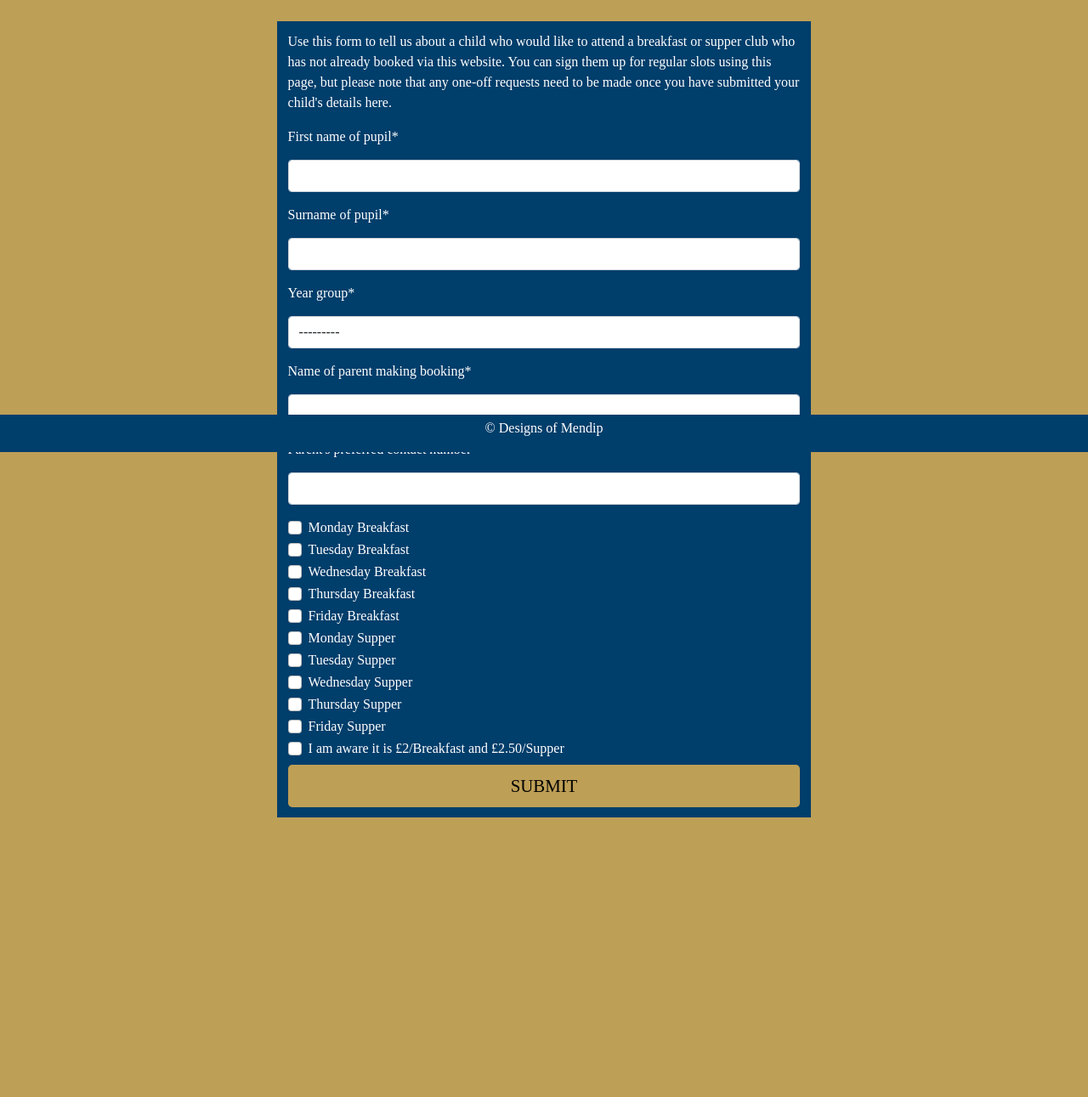
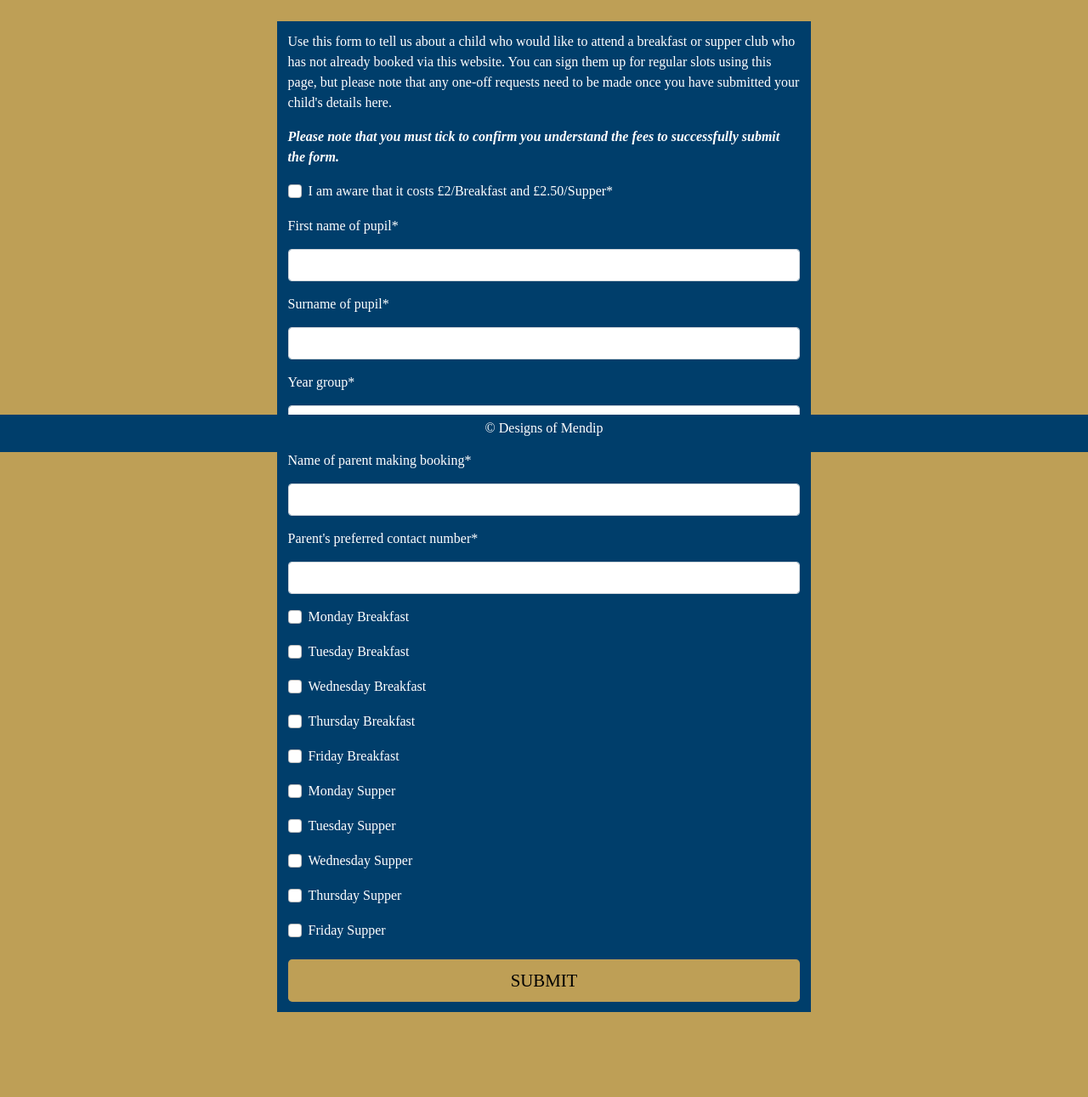
Before and after one commit to MandyHole/school-clubs, a Django app: page /add_pupil/ in a window 1280 px wide. Shown: the part 268-1559 px from the top of the page at 85% size. Before the commit the page ends 1230 px from the top, so only its background shows below. Run offline with Django 3.2, Linux system fonts and the light colour scheme; the visitor is signed in with stand-in values (Sample User, id 1); some libraries are stand-ins or nearby versions; some web fonts are replaced.

Commit message:
Fix issue with Add Pupil Validation

```diff
--- a/pupils/forms.py
+++ b/pupils/forms.py
@@ -12,6 +12,7 @@
     class Meta:
         model = Pupil
         fields = (
+            'confirmation',
             'first_name_of_pupil',
             'surname_of_pupil',
             'year_gp',
@@ -27,7 +28,6 @@
             's_wed',
             's_thurs',
             's_fri',
-            'confirmation',
             )
 
     def __init__(self, *args, **kwargs):
@@ -35,6 +35,7 @@
         self.fields['b_mon'].legend = "Select your regular slots"
 
     def clean_confirmation(self):
+        print("This is from the forms page")
         confirmation = self.cleaned_data.get('confirmation')
         if confirmation is False:
             raise forms.ValidationError('This field is required')
--- a/pupils/models.py
+++ b/pupils/models.py
@@ -4,14 +4,6 @@
 from django.core.exceptions import ValidationError
 
 # Create your models here.
-
-
-def confirmation_check(value):
-    if value is False:
-        raise ValidationError(
-            _('You must tick to confirm'),
-            params={'value': value},
-            )
 
 
 class Pupil(models.Model):
@@ -85,9 +77,8 @@
     s_fri = models.BooleanField(
         null=False, blank=False, default=False, verbose_name="Friday Supper")
     confirmation = models.BooleanField(
-        verbose_name='I am aware it is £2/Breakfast and £2.50/Supper',
-        default=False,
-        validators=[confirmation_check]
+        verbose_name='I am aware that it costs £2/Breakfast and £2.50/Supper*',
+        default=False
     )
     booking_approval_status = models.CharField(
         max_length=1,
@@ -125,9 +116,9 @@
     )
     approval_status = models.CharField(
         max_length=2, choices=APPROVAL_CHOICES, default='0')
-    why_declined = models.CharField(
-        max_length=2, choices=DECLINED_REASONING, default='0'
-    )
+    # why_declined = models.CharField(
+    #     max_length=2, choices=DECLINED_REASONING, default='0'
+    # )
     type_of_request = models.CharField(
         max_length=2, choices=REQUEST_TYPES)
     approved = models.BooleanField(null=False, blank=False, default=False)
--- a/pupils/views.py
+++ b/pupils/views.py
@@ -52,15 +52,16 @@
                 'Your child has been added successfully.')
             return redirect('get_manage_booking')
         else:
-            add_pupil_form = PupilForm()
-
-        return render(
-            request,
-            '../templates/manage_bookings.html',
-            {
-                "add_pupil_form": PupilForm()
-            },
-        )
+            messages.error(
+                request,
+                'Please confirm you understand the charges')
+            return render(
+                request,
+                '../templates/add_pupil.html',
+                {
+                    "add_pupil_form": pupil_form
+                },
+            )
 
 
 def edit_pupil(request, pupil_id):
@@ -107,6 +108,10 @@
                 request,
                 'Your date request has been submitted successfully.')
             return redirect('get_manage_booking')
+        else:
+            messages.warning(
+                request,
+                'Please try again with the date in the correct format')
 
     date_form = DateRequestForm(instance=pupil)
     context = {
--- a/static/css/style.css
+++ b/static/css/style.css
@@ -13,6 +13,8 @@
     margin-bottom: 0;
 }
 
+/* Forms */
+
 input {
     color:#003e6b;
     margin: 15px 0;
@@ -20,6 +22,10 @@
 
 select {
     margin: 15px 0;
+}
+
+label.form-check-label {
+    margin-bottom: 15px;
 }
 
 /* hero styles */
@@ -393,4 +399,7 @@
     .large-text{
         font-size: 45px;
     }
+    label.form-check-label {
+        margin-bottom: 30px;
+    }
   }
--- a/templates/add_pupil.html
+++ b/templates/add_pupil.html
@@ -32,7 +32,9 @@
       <div class="col-md-6 offset-md-3 box-heading-background">
         <p>Use this form to tell us about a child who would like to attend a breakfast or supper club who has not
           already booked via this website. You can sign them up for regular slots using this page, but please note that
-          any one-off requests need to be made once you have submitted your child's details here. </p>
+          any one-off requests need to be made once you have submitted your child's details here.
+        </p>
+      <p><strong><em>Please note that you must tick to confirm you understand the fees to successfully submit the form.</em></strong></p>
         <form method="post">
           <!-- | crispy  -->
           {{ add_pupil_form | crispy }}
```
Also changed, not shown: README.md, pupils/migrations/0025_auto_20230328_0921.py, pupils/migrations/0026_auto_20230328_1155.py, pupils/migrations/0032_alter_pupil_confirmation.py (added).
